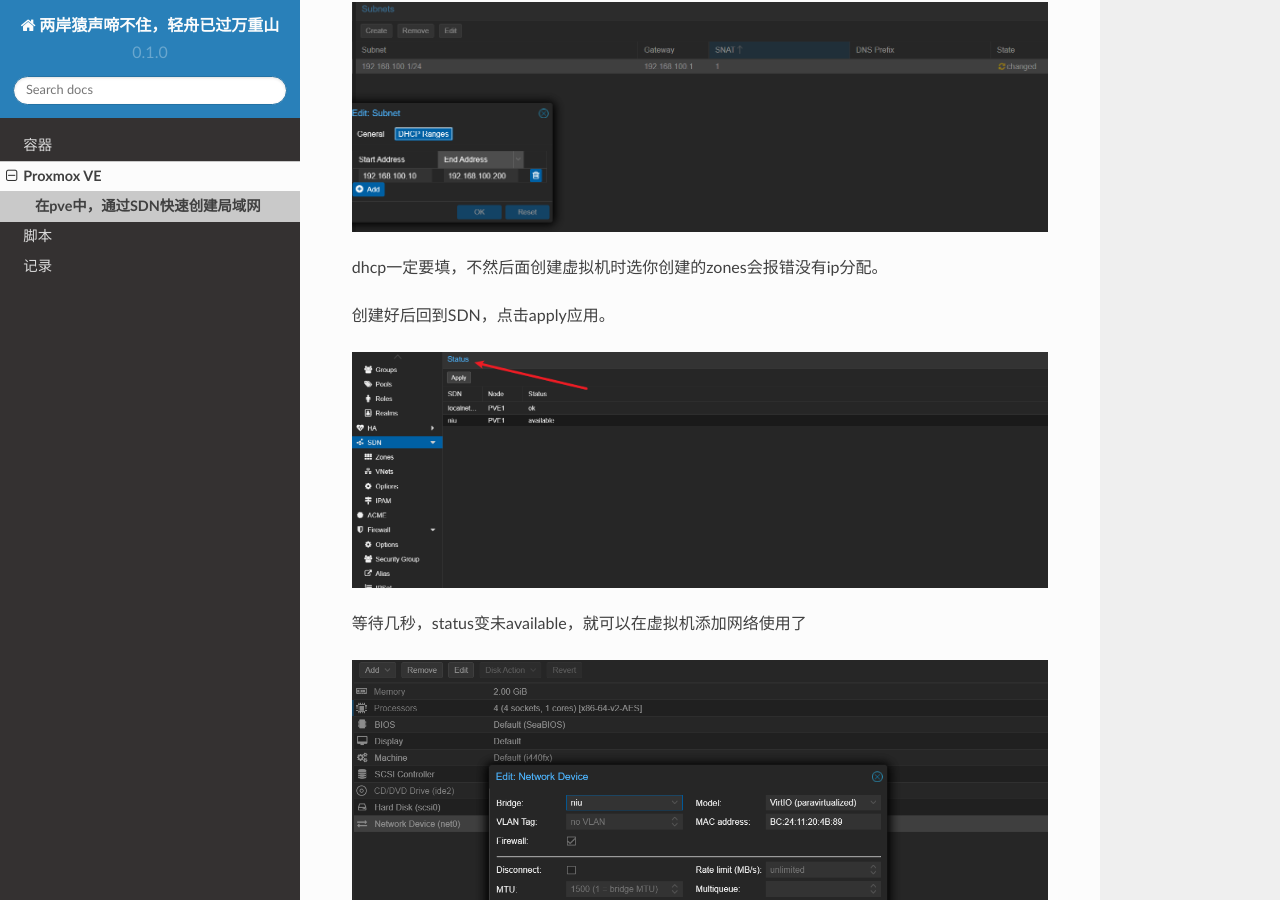
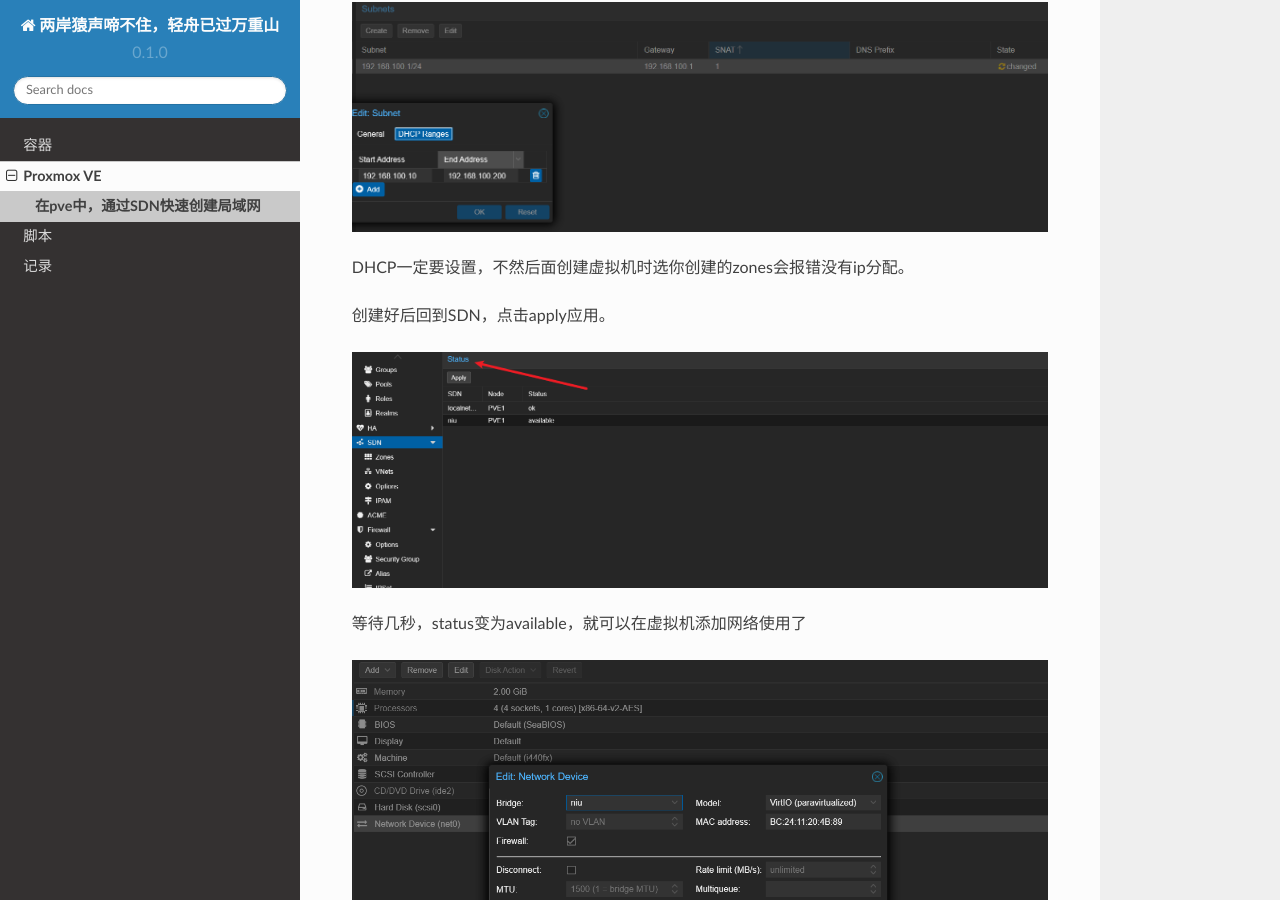
Before and after one commit to bt7-vip/note, a Sphinx documentation site: the page built from docs/source/pve/pve_create_LAN_with_SDN.md, in a window 1280 px wide and 900 px high, scrolled down 1579 px. Built offline with Sphinx 7.4.7 and the Read the Docs theme 2.0.0, drawn with Linux system fonts in a browser that asks for light colours; pages that are not in the unit, such as notebooks, are missing from menus.

Commit message:
check error

```diff
--- a/docs/source/pve/pve_create_LAN_with_SDN.md
+++ b/docs/source/pve/pve_create_LAN_with_SDN.md
@@ -20,12 +20,12 @@
 
 ![image-20240204161324300](./typora-user-images/image-20240204161324300.png)
 
-dhcp一定要填，不然后面创建虚拟机时选你创建的zones会报错没有ip分配。
+DHCP一定要设置，不然后面创建虚拟机时选你创建的zones会报错没有ip分配。
 
 创建好后回到SDN，点击apply应用。
 
 ![image-20240204161628952](./typora-user-images/image-20240204161628952.png)
 
-等待几秒，status变未available，就可以在虚拟机添加网络使用了
+等待几秒，status变为available，就可以在虚拟机添加网络使用了
 
 ![image-20240204161905567](./typora-user-images/image-20240204161905567.png)
```
